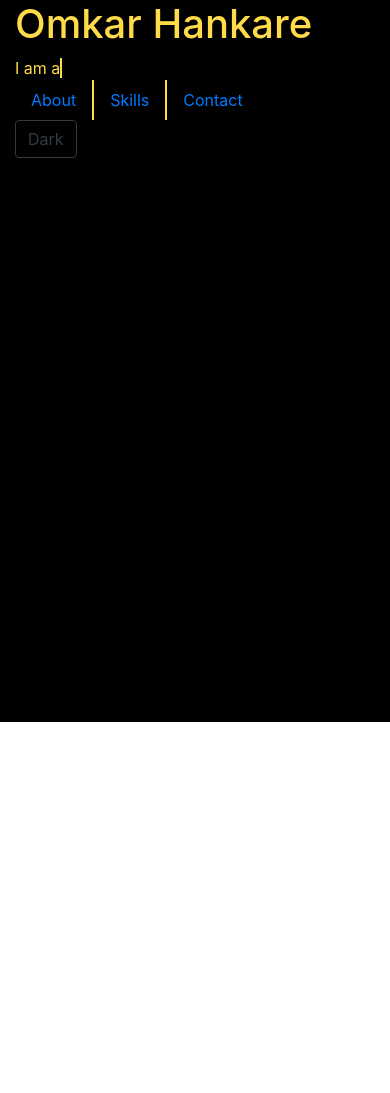
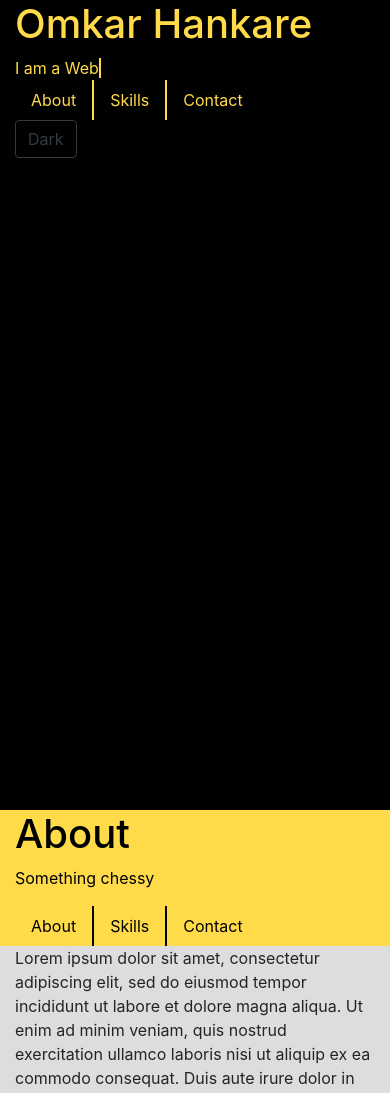
Before and after one commit to Omkar-Hankare/Personal-Website, a React (Create React App) app: page / in a window 390 px wide. Shown: the top 1093 px of the page. Before the commit the page ends 844 px from the top, so only its background shows below. Built offline with nearby package versions, Linux system fonts and the light colour scheme.

Commit message:
made sections responsive, added custom css to columns(within react)

```diff
--- a/public/index.html
+++ b/public/index.html
@@ -24,7 +24,7 @@
       work correctly both with client-side routing and a non-root public URL.
       Learn how to configure a non-root public URL by running `npm run build`.
     -->
-    <title>React App</title>
+		<title>Omkar Hankare</title>
 	</head>
 	<body>
 		<noscript>You need to enable JavaScript to run this app.</noscript>
@@ -39,5 +39,6 @@
       To begin the development, run `npm start` or `yarn start`.
       To create a production bundle, use `npm run build` or `yarn build`.
 	-->
+		<script src="./customJS.js"></script>
 	</body>
 </html>
--- a/src/App.css
+++ b/src/App.css
@@ -3,7 +3,22 @@
 	border-right-style: solid;
 	border-left-width: 2px;
 	border-right-width: 2px;
-	border-color: #ffdb49;
+}
+
+/* PROFILE SECTION */
+
+.Profile {
+	background-color: black;
+	color: #ffdb49;
+	height: 810px;
+}
+
+.Profile a.Anchor_link2 {
+	color: #ffdb49;
+}
+
+.Profile a {
+	color: #ffdb49;
 }
 
 .TypingCarousel {
@@ -13,8 +28,51 @@
 	border-color: #ffdb49;
 }
 
-.Profile {
-	background-color: black;
-	color: #ffdb49;
-	height: 722px;
+/* ABOUT SECTION */
+
+#About a {
+	color: #000000;
 }
+
+#About .HeadingCol {
+	background-color: #ffdb49;
+	color: black;
+}
+
+#About .ContentCol {
+	height: 810px;
+	background-color: #dddddd;
+}
+
+/* SKILLS SECTION */
+
+#Skills a {
+	color: white;
+}
+
+#Skills .HeadingCol {
+	background-color: #127681;
+	color: white;
+}
+
+#Skills .ContentCol {
+	height: 810px;
+	background-color: #dddddd;
+}
+
+/* CONTACT SECTION */
+
+#Contact a {
+	color: white;
+}
+
+#Contact .HeadingCol {
+	height: 350px;
+	background-color: #323232;
+	color: white;
+}
+
+#Contact .ContentCol {
+	height: 350px;
+	background-color: #dddddd;
+}
--- a/src/App.js
+++ b/src/App.js
@@ -1,8 +1,41 @@
 import React from "react";
-import "./App.css"
+import "./App.css";
 import Profile from "./Components/Profile";
+import Section from "./Components/Section";
 function App() {
-	return <Profile></Profile>;
+	return (
+		<div>
+			<Profile></Profile>
+
+			<Section
+				SectionID="About"
+
+				HeadingCol="HeadingCol"
+				ContentCol="ContentCol"
+				heading="About"
+				quote="Something chessy"
+				content="Lorem ipsum dolor sit amet, consectetur adipiscing elit, sed do eiusmod tempor incididunt ut labore et dolore magna aliqua. Ut enim ad minim veniam, quis nostrud exercitation ullamco laboris nisi ut aliquip ex ea commodo consequat. Duis aute irure dolor in reprehenderit in voluptate velit esse cillum dolore eu fugiat nulla pariatur. Excepteur sint occaecat cupidatat non proident, sunt in culpa qui officia deserunt mollit anim id est laborum."
+			></Section>
+			<Section
+				SectionID="Skills"
+
+				HeadingCol="HeadingCol"
+				ContentCol="ContentCol"
+				heading="Skills"
+				quote="Something chessy"
+				content="A Carousel with front end and Back End skills"
+			></Section>
+			<Section
+				SectionID="Contact"
+
+				HeadingCol="HeadingCol"
+				ContentCol="ContentCol"
+				heading="Contact"
+				quote="Something chessy"
+				content="Details"
+			></Section>
+		</div>
+	);
 }
 
 export default App;
--- a/src/Components/Anchors.jsx
+++ b/src/Components/Anchors.jsx
@@ -3,17 +3,23 @@ import Nav from "react-bootstrap/Nav";
 
 function Anchors() {
 	return (
+		<div class="Anchors">
 			<Nav defaultActiveKey="/home" as="ul">
 				<Nav.Item as="li">
-				<Nav.Link href="/home">About</Nav.Link>
+					<Nav.Link href="#About">About</Nav.Link>
 				</Nav.Item>
 				<Nav.Item as="li" className="Anchor_link2">
-				<Nav.Link eventKey="link-1">Skills</Nav.Link>
+					<Nav.Link href="#Skills" eventKey="link-1">
+						Skills
+					</Nav.Link>
 				</Nav.Item>
 				<Nav.Item as="li">
-				<Nav.Link eventKey="link-2">Contact</Nav.Link>
+					<Nav.Link href="#Contact" eventKey="link-2">
+						Contact
+					</Nav.Link>
 				</Nav.Item>
 			</Nav>
+		</div>
 	);
 }
 
--- a/src/Components/Section.jsx
+++ b/src/Components/Section.jsx
@@ -4,13 +4,19 @@ import Row from "react-bootstrap/Row";
 import Col from "react-bootstrap/Col";
 import Anchors from "./Anchors";
 
-function Section() {
+function Section(props) {
 	return (
-		<div>
+		<div id={props.SectionID}>
 			<Container fluid>
 				<Row>
-					<Col></Col>
-					<Col></Col>
+					<Col bsPrefix={"col-xs-12 col-md-6 " + props.HeadingCol}>
+						<h1>{props.heading}</h1>
+						<p>{props.quote}</p>
+						<Anchors></Anchors>
+					</Col>
+					<Col bsPrefix={"col " + props.ContentCol}>{props.content}
+						<p>Omkar Hankare</p>
+					</Col>
 				</Row>
 			</Container>
 		</div>
```
Lines whose indentation alone changed are shown as unchanged.
